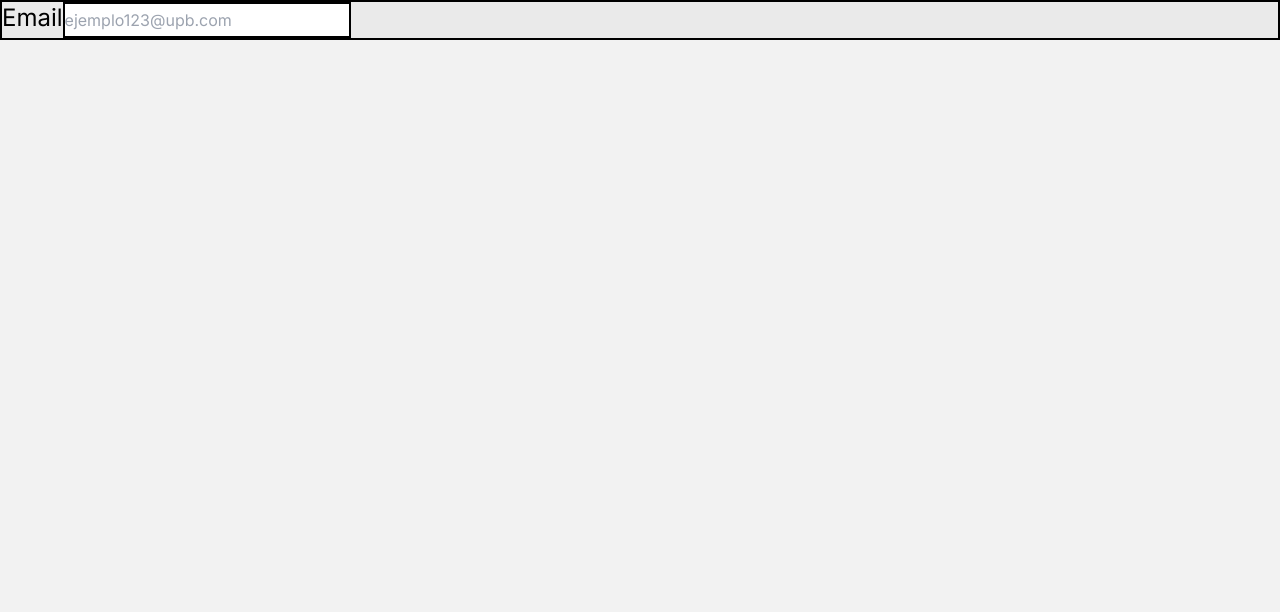
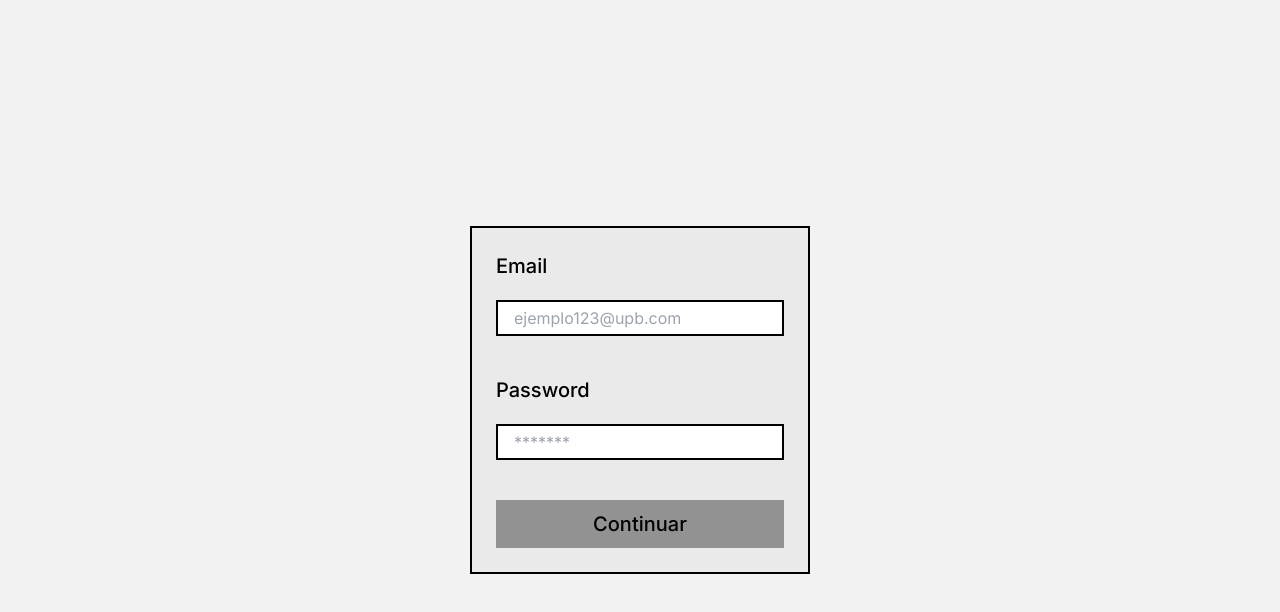
Before and after one commit to Bussy888/UPB-GO-Web, a Next.js app: page /login in a window 1280 px wide. Shown: the top 612 px of the page. Built offline with nearby package versions, Linux system fonts and the light colour scheme.

Commit message:
login inicial

```diff
--- a/package.json
+++ b/package.json
@@ -11,7 +11,8 @@
   "dependencies": {
     "next": "13.5.6",
     "react": "^18",
-    "react-dom": "^18"
+    "react-dom": "^18",
+    "react-hook-form": "^7.47.0"
   },
   "devDependencies": {
     "autoprefixer": "^10.4.16",
--- a/src/app/login/page.jsx
+++ b/src/app/login/page.jsx
@@ -14,18 +14,34 @@ const LoginPage = () =>{
 
     return(
         <>
-        <div className='w-full h-screen bg-[#F2F2F2]'>
-            <div className='flex flex-col bg-[#EAEAEA] border-2 border-black'>
-                <form onSubmit={handleSubmit(onSubmit)}>
-                    <label className=" text-2xl">Email</label>
+        <div className='flex w-full h-screen bg-[#F2F2F2] justify-center align-middle items-center'>
+            <div className='flex flex-col bg-[#EAEAEA] border-2 border-black py-6 px-6'>
+                <form className='flex flex-col gap-10' onSubmit={handleSubmit(onSubmit)}>
+                    <div className='flex flex-col'>
+                        <label className=" text-xl text-black mb-5 font-medium">Email</label>
                         <input
                             type="text"
-                            className=" text-base border-2 border-black w-72 h-9 invalid:border-red-800"
+                            className=" text-base border-2 border-black w-72 h-9 invalid:border-red-800 px-4 py-3 text-black"
                             placeholder="ejemplo123@upb.com"
                             {...register('email', {
                                 required: true
-                            })}/>
+                            })}
+                        />
                         {errors.email?.type === 'required' && <h1 className=" text-base text-red-700">*Debe llenar este campo</h1>}
+                    </div>
+                    <div className='flex flex-col'>
+                        <label className=" text-xl text-black mb-5 font-medium">Password</label>
+                        <input
+                            type="text"
+                            className=" text-base border-2 border-black w-72 h-9 invalid:border-red-800 px-4 py-3 text-black"
+                            placeholder="*******"
+                            {...register('password', {
+                                required: true
+                            })}
+                        />
+                        {errors.password?.type === 'required' && <h1 className=" text-base text-red-700">*Debe llenar este campo</h1>}
+                    </div>
+                    <button className=' flex text-xl font-medium w-76 h-9 bg-[#929292] px-5 py-6 text-black justify-center items-center align-middle' type="submit">Continuar</button>
 
                 </form>
 
```
Also changed, not shown: 1 other file (tests, documents, lock files or other folders).
